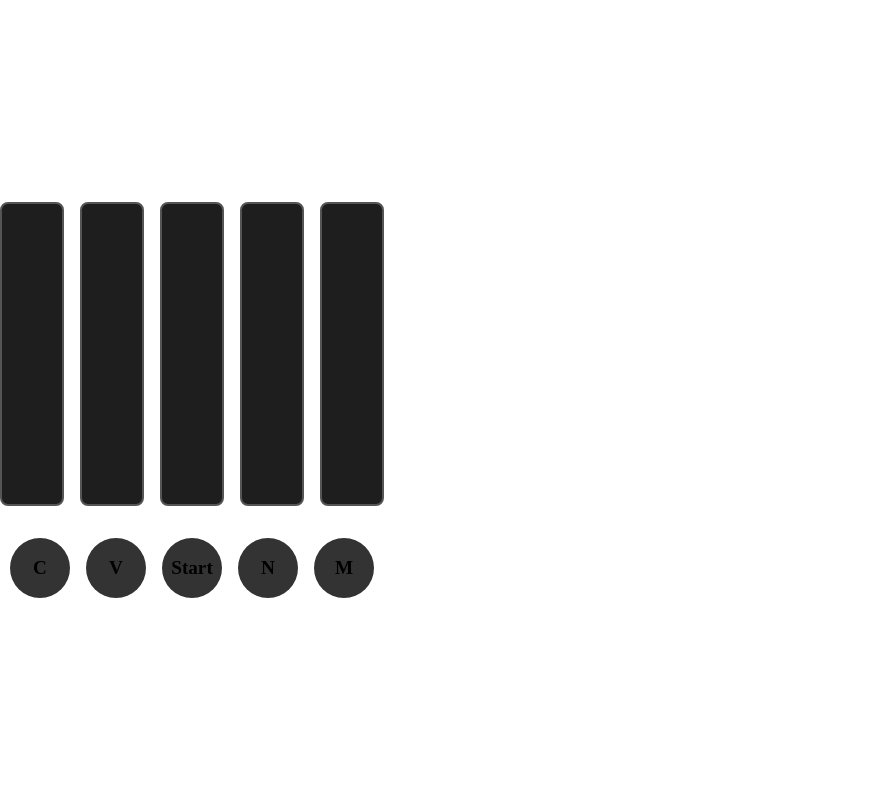
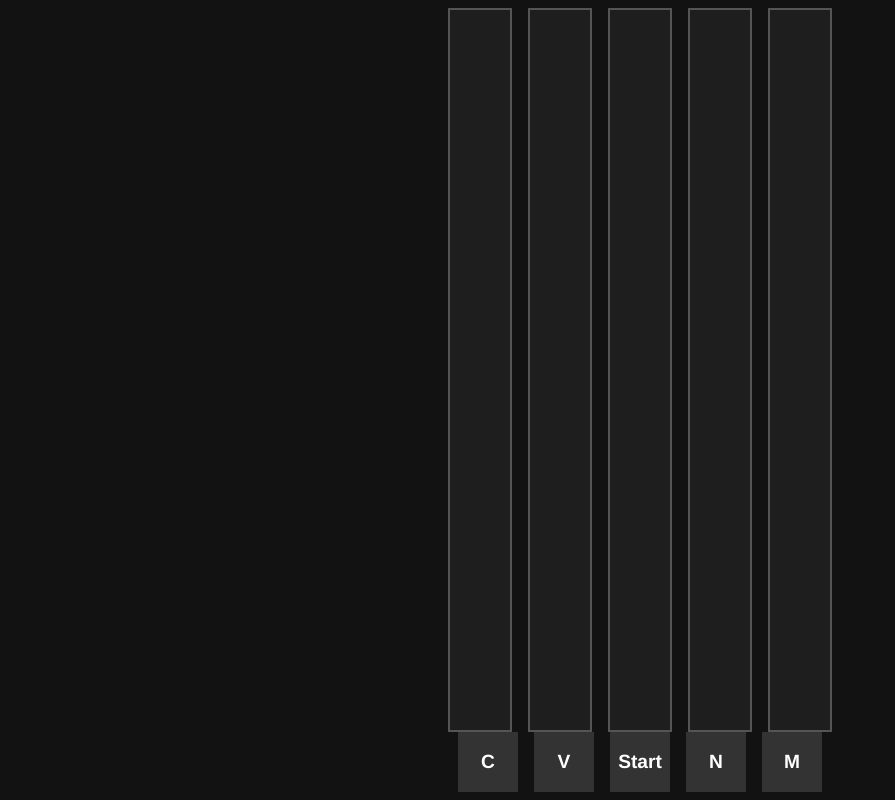
Before and after one commit to ailuroken/browser-music-rhythm-game, a website built with Vite: page music-game/index.html in a window 1280 px wide. Shown: the whole page, without its empty margins (0-895 px from the left). Built offline with nearby package versions, Linux system fonts and the light colour scheme.

Commit message:
implemented bem

```diff
--- a/music-game/index.html
+++ b/music-game/index.html
@@ -7,20 +7,30 @@
   </head>
   <body>
     <audio class="song" src="song.mp3"></audio>
-    <div id="game">
-      <div class="note-tracks">
-        <div class="note-track"></div>
-        <div class="note-track"></div>
-        <div class="note-track"></div>
-        <div class="note-track"></div>
-        <div class="note-track"></div>
+    <div id="game" class="game">
+      <div class="game__note-tracks">
+        <div class="game__note-tracks__track"></div>
+        <div class="game__note-tracks__track"></div>
+        <div class="game__note-tracks__track"></div>
+        <div class="game__note-tracks__track"></div>
+        <div class="game__note-tracks__track"></div>
       </div>
-      <div class="keys">
-        <div class="key"><span class="key-label">C</span></div>
-        <div class="key"><span class="key-label">V</span></div>
-        <div class="key" id="start"><span class="key-label">Start</span></div>
-        <div class="key"><span class="key-label">N</span></div>
-        <div class="key"><span class="key-label">M</span></div>
+      <div class="game__keys">
+        <div class="game__keys__key">
+          <span class="game__keys__key-label">C</span>
+        </div>
+        <div class="game__keys__key">
+          <span class="game__keys__key-label">V</span>
+        </div>
+        <div class="game__keys__key" id="start">
+          <span class="game__keys__key-label">Start</span>
+        </div>
+        <div class="game__keys__key">
+          <span class="game__keys__key-label">N</span>
+        </div>
+        <div class="game__keys__key">
+          <span class="game__keys__key-label">M</span>
+        </div>
       </div>
     </div>
     <script type="module" src="/src/main.ts"></script>
--- a/music-game/src/style.scss
+++ b/music-game/src/style.scss
@@ -1,45 +1,44 @@
 body {
   margin: 0;
+  background: #121212;
+  font-family: Helvetica;
+  color: #fff;
   display: flex;
-  place-items: center;
-  max-width: 700px;
-  min-height: 100vh;
+  justify-content: center;
+  align-items: center;
+  height: 100vh;
 }
 
-#game {
+.game {
   display: flex;
   flex-direction: column;
   align-items: center;
-  gap: 2rem;
-}
+  gap: 0;
 
-.note-tracks {
+  &__note-tracks {
     display: flex;
     gap: 1rem;
 
-  .note-track {
+    &__track {
       width: 60px;
-    height: 300px;
+      height: 90vh;
       background: #1e1e1e;
       border: 2px solid #555;
-    border-radius: 8px;
       position: relative;
     }
   }
 
-.keys {
+  &__keys {
     display: flex;
     gap: 1rem;
 
-  .key {
+    &__key {
       width: 60px;
       height: 60px;
       background: #333;
-    border-radius: 50%;
       display: flex;
       justify-content: center;
       align-items: center;
-    position: relative;
       cursor: pointer;
       transition: background 0.2s;
 
@@ -47,19 +46,20 @@ body {
         background: #555;
       }
 
-    .key-label {
+      &-label {
         font-size: 1.2rem;
         font-weight: bold;
       }
     }
   }
+}
 
 @media (max-width: 768px) {
-  .key-label {
+  .game__keys__key-label {
     display: none;
   }
 
-  #start .key-label {
+  #start .game__keys__key-label {
     display: inline;
   }
 }
```
Also changed, not shown: music-game/PLAN.md (added, +26 -0 lines). Lines whose indentation alone changed are shown as unchanged.
